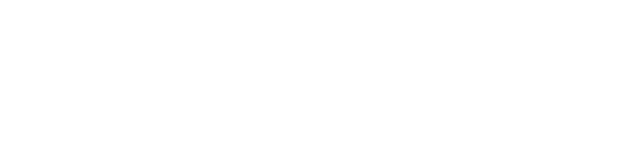
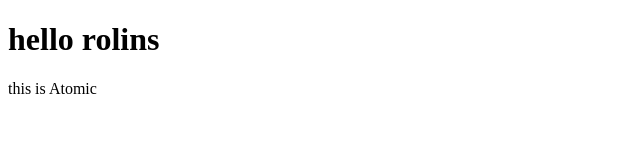
Before and after one commit to mosidrum/LearningGit, a plain HTML site: page code/Atomic.html in a window 1280 px wide. Shown: the whole page, without its empty margins (0-640 px from the left). Drawn offline with Linux system fonts and the light colour scheme.

Commit message:
added Atomic.html and style.css

```diff
--- a/code/Atomic.html
+++ b/code/Atomic.html
@@ -0,0 +1,13 @@
+<!DOCTYPE html>
+<html lang="en">
+<head>
+    <meta charset="UTF-8">
+    <meta name="viewport" content="width=device-width, initial-scale=1.0">
+    <title>Atomic page</title>
+    <link rel="stylesheet" href="style.css">
+</head>
+<body>
+    <h1>hello rolins</h1>
+    <p>this is Atomic</p>
+</body>
+</html>
--- a/index.css
+++ b/index.css
@@ -1,3 +1,3 @@
 body {
-  background-color: red;
+  background-color: rgb(5, 5, 5);
 }
```
